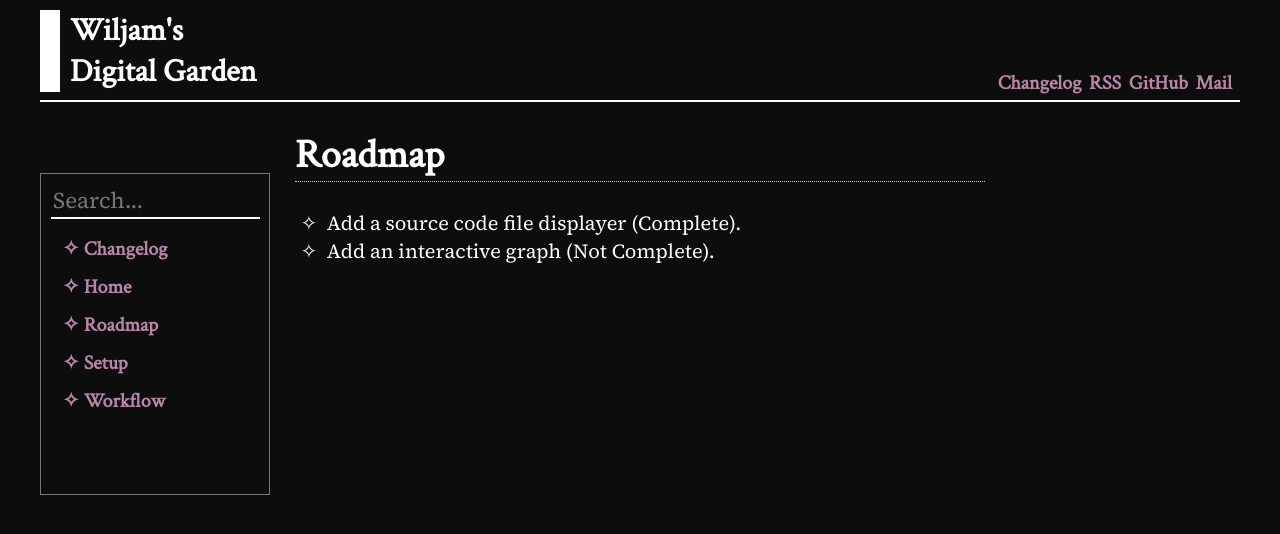
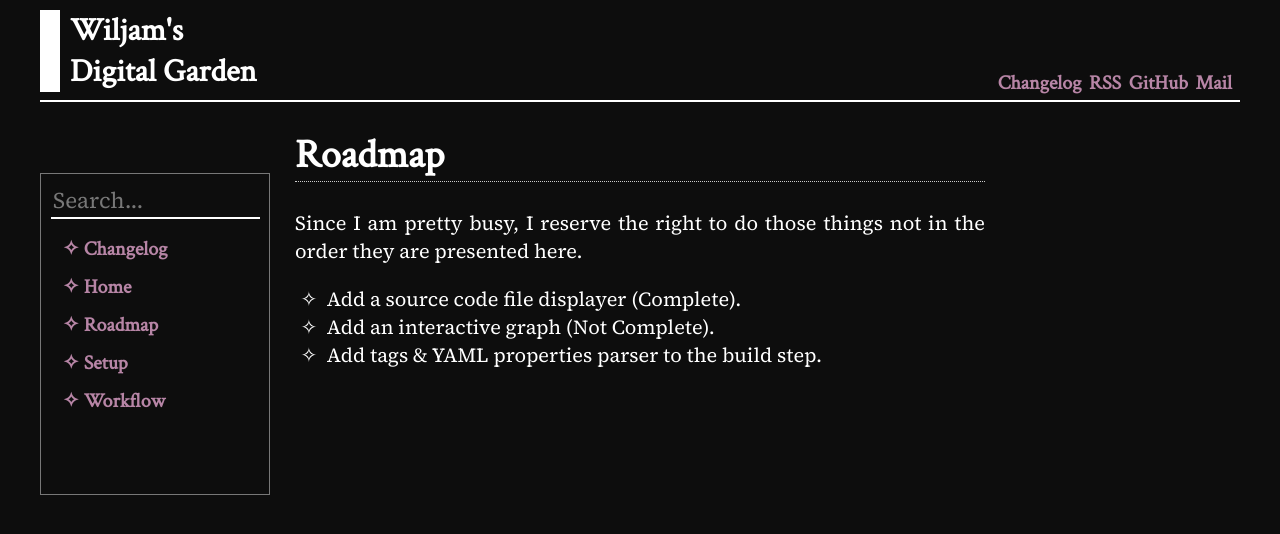
Before and after one commit to wiljam144/digital-garden, a plain HTML site: page roadmap.html in a window 1280 px wide. Drawn offline with Linux system fonts and the light colour scheme.

Commit message:
Deploying to gh-pages from @ wiljam144/digital-garden@2646baa3a599cc2159549eeaf2b0341764992b14 🚀

```diff
--- a/roadmap.html
+++ b/roadmap.html
@@ -43,9 +43,12 @@
 
         <div id="content">
             <h1>Roadmap</h1>
+<p>Since I am pretty busy, I reserve the right to do those things not in the order
+they are presented here.</p>
 <ul>
 <li>Add a source code file displayer (Complete).</li>
 <li>Add an interactive graph (Not Complete).</li>
+<li>Add tags & YAML properties parser to the build step.</li>
 </ul>
 
         </div>
```
